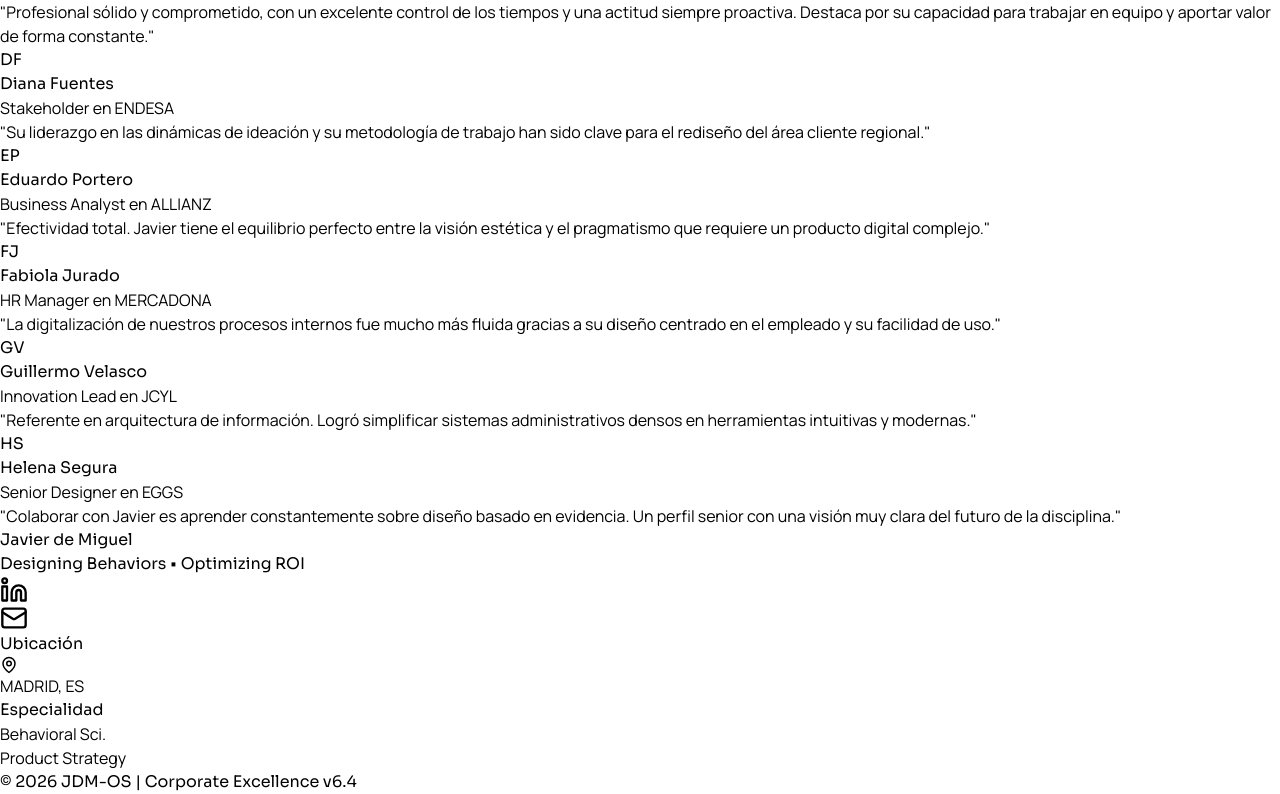
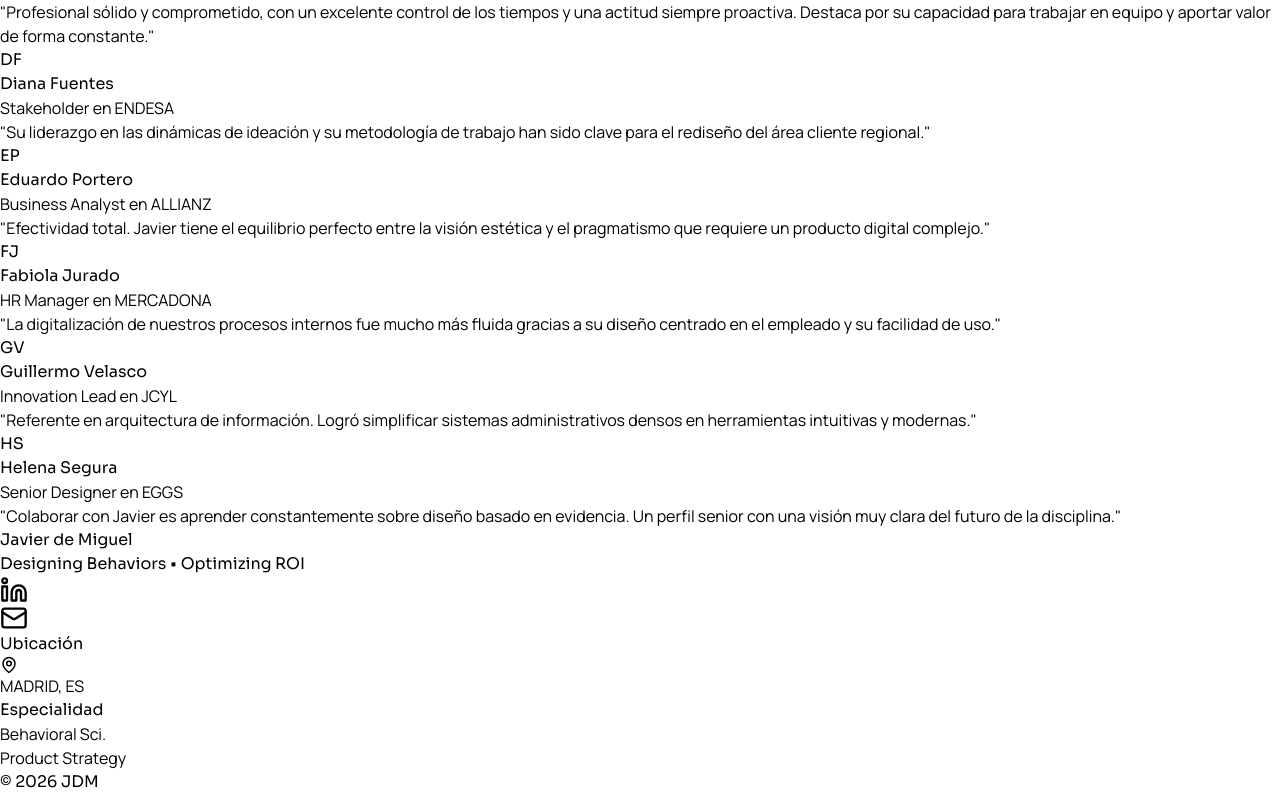
Before and after one commit to jdemig73828/newportfolio, a React (Vite) app: page / in a window 1280 px wide. Shown: the part 9943-10737 px from the top of the page. Built offline with nearby package versions, Linux system fonts and the light colour scheme; the HTML template or start-up script is replaced by a standard one.

Commit message:
Actualización del pie de página

```diff
--- a/src/App.jsx
+++ b/src/App.jsx
@@ -569,7 +569,7 @@ export default function App() {
           </div>
         </div>
         <div className="max-w-7xl mx-auto mt-24 pt-12 border-t border-white/5 flex flex-col md:flex-row justify-between items-center gap-8 text-left">
-           <p className="text-[10px] text-slate-600 font-heading uppercase tracking-widest font-bold text-left text-left">© 2026 JDM-OS | Corporate Excellence v6.4</p>
+           <p className="text-[10px] text-slate-600 font-heading uppercase tracking-widest font-bold text-left text-left">© 2026 JDM</p>
         </div>
       </footer>
 
```
